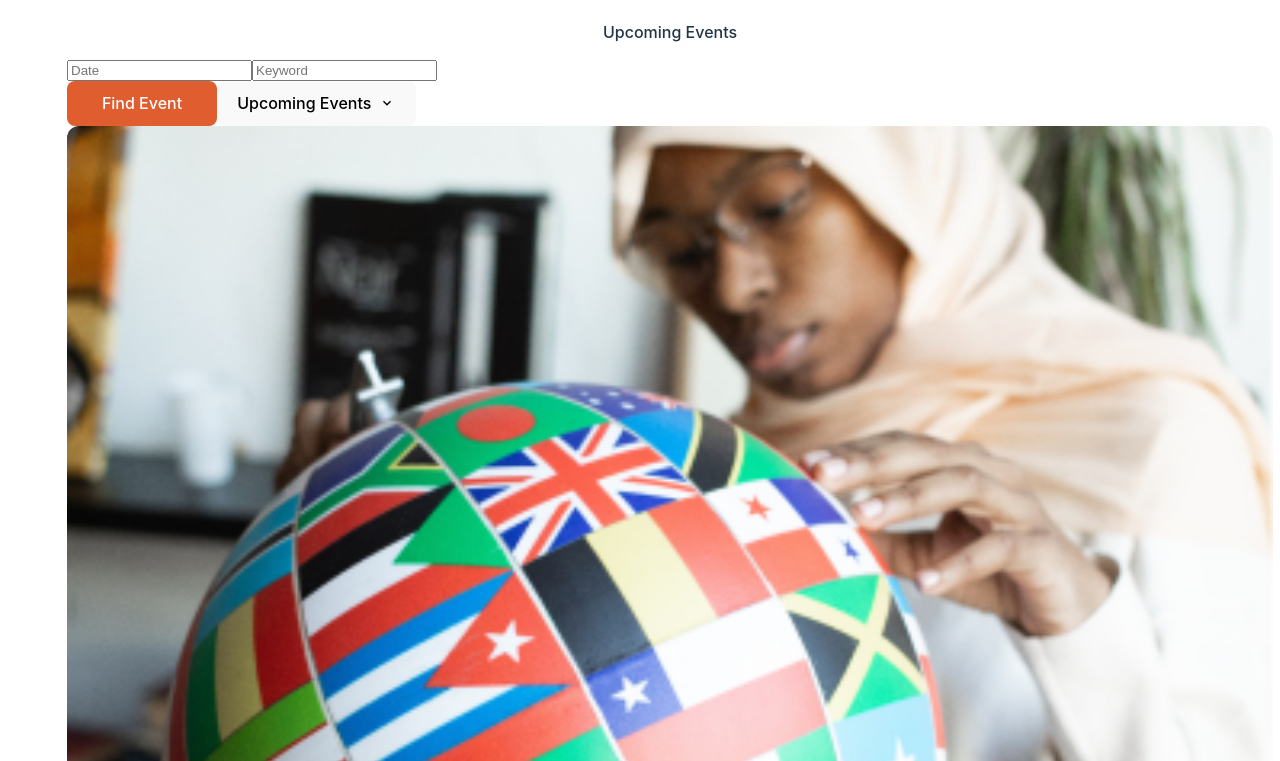
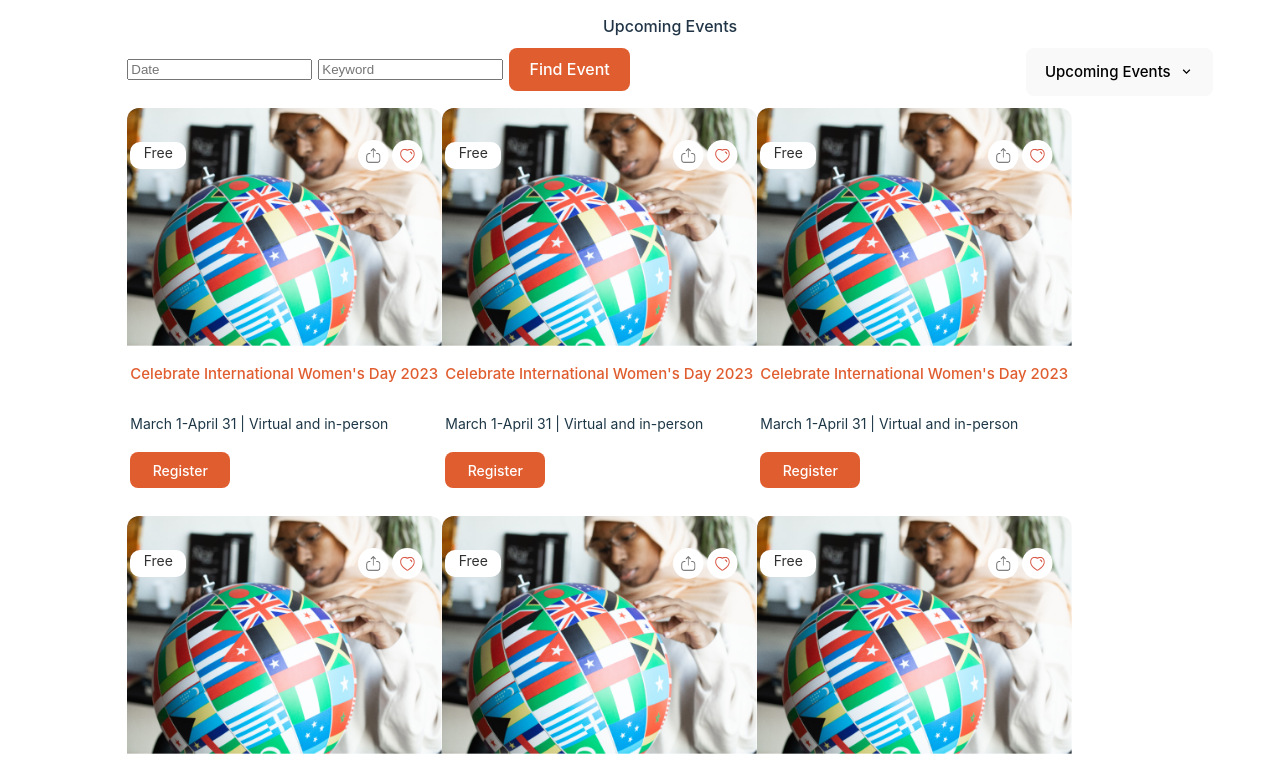
Before and after one commit to ayanwumi101/gdg-ibadan-devwebsite, a React (Vite) app: page /events in a window 1280 px wide. Shown: the part 779-1540 px from the top of the page. Built offline with nearby package versions, Linux system fonts and the light colour scheme; the HTML template or start-up script is replaced by a standard one.

Commit message:
event page completed

```diff
--- a/src/components/Navbar/Navbar.jsx
+++ b/src/components/Navbar/Navbar.jsx
@@ -63,7 +63,7 @@ const Navbar = () => {
                   <MenuItem>Job Board</MenuItem>
                 </MenuList>
               </Menu>
-              <Text fontWeight="medium" fontSize={15}>Events</Text>
+              <Link to='/events'><Text fontWeight="medium" fontSize={15}>Events</Text></Link>
               <Text fontWeight="medium" fontSize={15}>Blog</Text>
             </Stack>
           </Box>
--- a/src/components/eventcard/index.jsx
+++ b/src/components/eventcard/index.jsx
@@ -8,11 +8,13 @@ import {
   Heading,
   Icon,
   Stack,
-  Text, Image
+  Text, Image, Button
 } from "@chakra-ui/react";
 import React from "react";
 import Buttons from "../buttons";
 import Event from "../../assets/event.png";
+import loveIcon from "../../assets/loveIcon.svg";
+import downloadIcon from "../../assets/downloadIcon.svg";
 // import { DownloadIcon, LoveIcon } from "../icons";
 
 const EventCard = () => {
@@ -20,8 +22,10 @@ const EventCard = () => {
     <>
       <Card
         borderRadius="12px"
-        mb={{ base: "28.7px", lg: "0px" }}
-        boxShadow="md"
+        mb='8'
+        boxShadow="lg"
+        w='315px'
+        h='400px'
       >
         <Image
           src={Event}
@@ -32,49 +36,32 @@ const EventCard = () => {
             position: "relative",
           }}
         />
-        <Flex
-          position="absolute"
-          columnGap={{ base: "13rem", lg: "9rem" }}
-          alignItems="center"
-          pl="17px"
-          pt="23px"
-          pr="23px"
-        >
-          <Buttons
-            btnText={"Free"}
-            background="#fff"
-            color="#303030"
-            // width="56px"
-            // height="27px"
-            fontSize="13px"
-            lineHeight="19px"
-            fontWeight="500"
-            padding="4px 15px 4px 15px"
-          />
-          <Box display="flex" columnGap="15px">
-            {/* <Icon as={DownloadIcon}></Icon>
-            <Icon as={LoveIcon}></Icon> */}
-          </Box>
-        </Flex>
-        <Stack mt="26.83px" spacing="18px" pr="17px" textAlign="center">
+
+        <Box position='absolute' top='20px' mx='3' w='93%'>
+          <Stack justifyContent='space-between' direction='row'>
+            <Text bg='white' w='56px' textAlign='center' h='27px' borderRadius={10} fontSize={14} pt='0.5' boxShadow='md' fontWeight='medium' color='#303030'>Free</Text>
+            <Box display='flex' alignItems='center' gap={2}>
+              <Image src={downloadIcon} />
+              <Image src={loveIcon} />
+            </Box>
+          </Stack>
+        </Box>
+
+        <Stack mt='2' direction='column' spacing={4} p='3'>
           <Heading
             as="h2"
-            fontSize="16px"
+            fontSize="15px"
             lineHeight="20px"
             fontWeight="500"
             color="#E05D2F"
           >
             Celebrate International Women's Day 2023
           </Heading>
-          <Text fontSize="14px" lineHeight="20px" fontWeight="400">
+          <Text fontSize="14px" lineHeight="20px" fontWeight="400" color='#1E3747'>
             March 1-April 31 | Virtual and in-person
           </Text>
+          <Button bg='#E05D2F' w='100px' h={{ base: '35px', lg: '40px' }} fontWeight='medium' fontSize={14} color='white' boxShadow='md'>Register</Button>
         </Stack>
-        <CardFooter>
-          <ButtonGroup mt="41.26px">
-            <Buttons btnText={"Register"} />
-          </ButtonGroup>
-        </CardFooter>
       </Card>
     </>
   );
--- a/src/pages/Homepage/Home.jsx
+++ b/src/pages/Homepage/Home.jsx
@@ -97,6 +97,7 @@ const Home = () => {
       >
         <Box
           w={{ base: "100%", lg: "45%" }}
+          mb='8'
         >
           <Heading
             color="#1E3747"
@@ -134,10 +135,11 @@ const Home = () => {
             among tech enthusiasts of all levels. Whether you're a beginner or
             an expert, our community welcomes you.
           </Text>
-          <Button bg='#E05D2F' w='150px' h='45px' color='white' boxShadow='md'>Know More</Button>
+          <Button bg='#E05D2F' w='150px' h={{base: '40px', lg: '45px'}} color='white' boxShadow='md'>Know More</Button>
         </Box>
         <Box
         w={{ base: "100%", lg: "50%" }}
+        mb='10'
         >
           <Image src={About} w='100%' alt="" />
         </Box>
--- a/src/pages/event/page.jsx
+++ b/src/pages/event/page.jsx
@@ -47,8 +47,7 @@ const Event = () => {
         <Image src={Group} alt={""} />
       </Box>
       <Text
-        pt={{ base: "58px", lg: "98px" }}
-        pb={{ base: "20px", lg: "90px" }}
+        my='10'
         textAlign="center"
         fontSize={{ base: "32px", lg: "45px" }}
         fontWeight="500"
@@ -57,20 +56,25 @@ const Event = () => {
         Upcoming Events
       </Text>
       <Box
-        display={{ base: "block", lg: "flex" }}
-        pl={{ base: "21px", lg: "118px" }}
-        pr={{ base: "19px", lg: "135px" }}
-        pb={{ base: "58px", lg: "90px" }}
-        columnGap={{ lg: "48px" }}
+        w='90%'
+        mx='auto'
+        display='flex'
+        justifyContent='space-between'
+        mb='12'
+        flexWrap='wrap'
       >
         <Flex
-          columnGap={{ base: "20px", lg: "25px" }}
           fontSize="16px"
-          lineHeight="24px"
+          alignItems='center'
           fontWeight="400"
+          w={{base: '100%', lg: '50%'}}
+          gap={6}
+          mb='5'
+          flexWrap={{base: 'wrap', lg: 'nowrap'}}
         >
-          <Input placeholder="Date" />
-          <Input placeholder="Keyword" />
+          <Input placeholder="Date" w={{base: '100%', lg: '200px'}} />
+          <Input placeholder="Keyword" w={{ base: '100%', lg: '200px' }} />
+          <Button bg='#E05D2F' w={{ base: '100%', lg: '200px' }} h='43px' color='white' boxShadow='md'>Find Event</Button>
         </Flex>
         <Flex
           columnGap={{ base: "45px", lg: "179px" }}
@@ -78,9 +82,9 @@ const Event = () => {
           lineHeight="24px"
           fontWeight="500"
         >
-          <Button bg='#E05D2F' w='150px' h='45px' color='white' boxShadow='md'>Find Event</Button>
+
           <Menu>
-            <MenuButton as={Button} rightIcon={<ChevronDownIcon />}>
+            <MenuButton as={Button} rightIcon={<ChevronDownIcon />} fontSize={15}>
               Upcoming Events
             </MenuButton>
             <MenuList>
@@ -96,11 +100,11 @@ const Event = () => {
       </Box>
 
       <Flex
-        pl={{ base: "19px", lg: "116px" }}
-        pr={{ base: "19.08px", lg: "133.8px" }}
-        columnGap={{ lg: "32px" }}
-        pb={{ base: "0px", lg: "32.9px" }}
-        display={{ base: "block", lg: "flex" }}
+        w='90%'
+        mx='auto'
+        justifyContent={{base: 'center', lg: 'space-between'}}
+        flexWrap='wrap'
+        alignItems='center'
       >
         <EventCard />
         <EventCard />
@@ -108,10 +112,11 @@ const Event = () => {
       </Flex>
 
       <Flex
-        pl={{ base: "19px", lg: "116px" }}
-        pr={{ base: "19.08px", lg: "133.8px" }}
-        columnGap={{ lg: "32px" }}
-        display={{ base: "block", lg: "flex" }}
+        w='90%'
+        mx='auto'
+        justifyContent={{ base: 'center', lg: 'space-between' }}
+        flexWrap='wrap'
+        alignItems='center'
       >
         <EventCard />
         <EventCard />
```
Also changed, not shown: src/assets/downloadIcon.svg (added), src/assets/loveIcon.svg (added).
